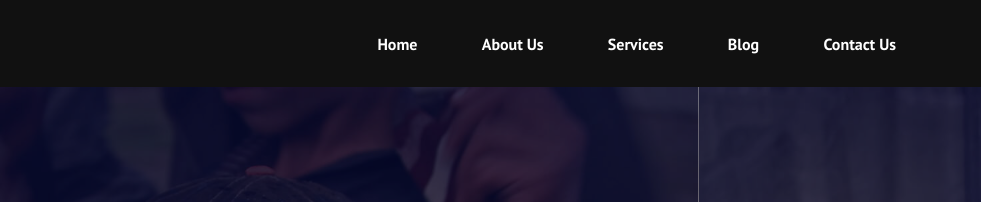
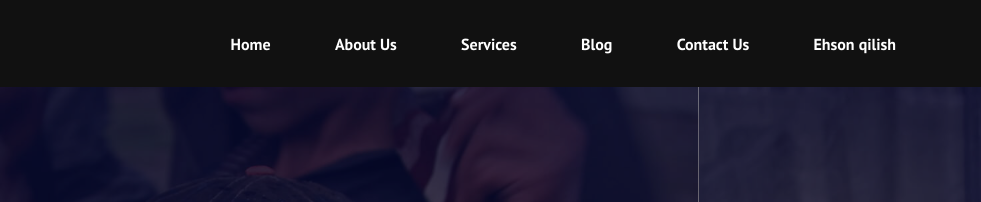
Before and after one commit to Makhmudov005/odamlarga_yordam, a plain HTML site: page index.html in a window 1280 px wide. Shown: the top 202 px of the page, 299-1280 px from the left. Drawn offline with Linux system fonts and the light colour scheme.

Commit message:
Update index.html

```diff
--- a/index.html
+++ b/index.html
@@ -31,6 +31,7 @@
                   <li><a href="services.html">Services</a></li>
                   <li><a href="blog.html">Blog</a></li>
                   <li><a href="contact-us.html">Contact Us</a></li>
+                  <li><a href="/payment.html">Ehson qilish</a></li>
                 </ul>
               </div>
             </div>
```
